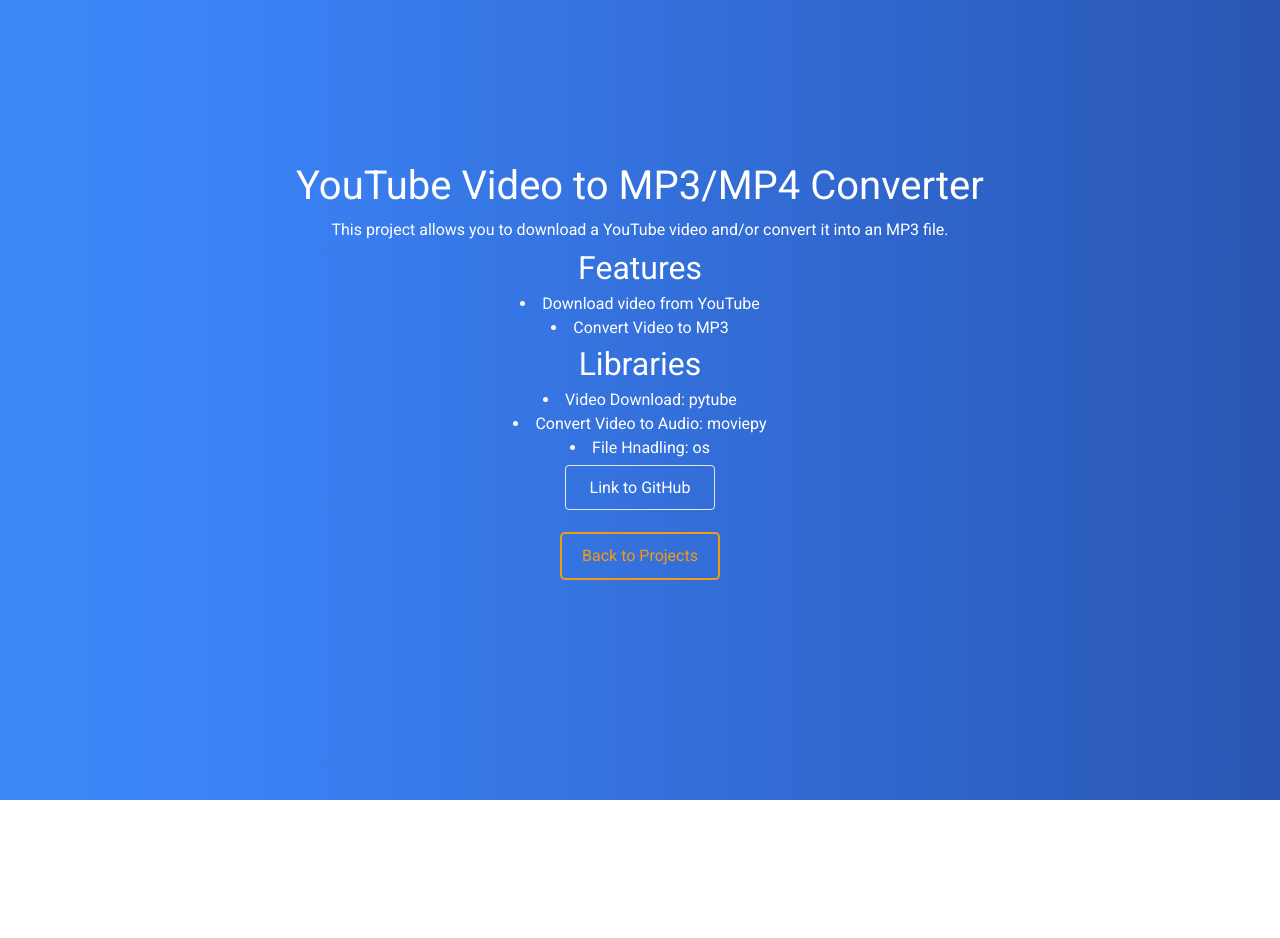
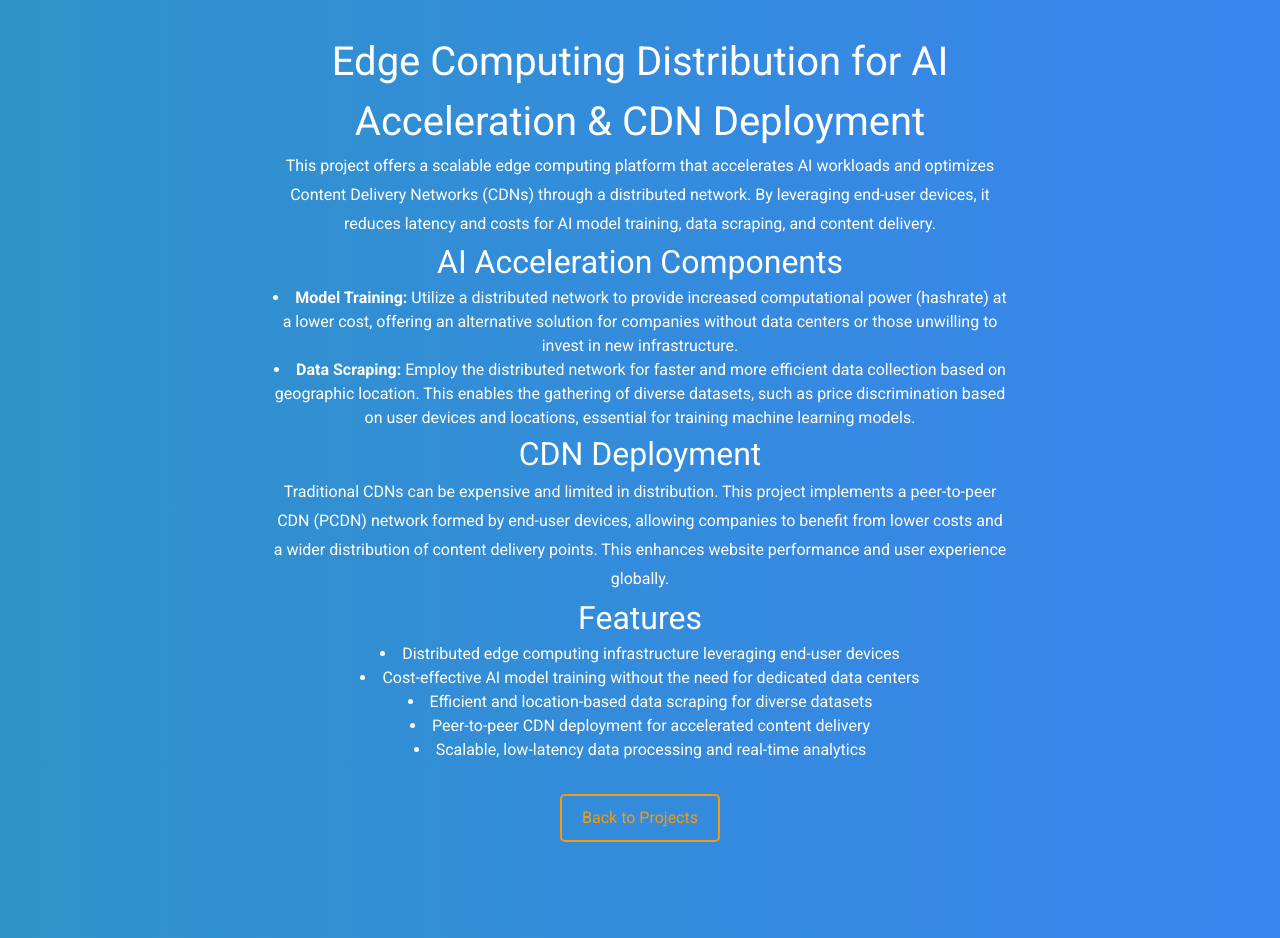
Before and after one commit to King7D/ericwang.github.io, a plain HTML site: page projects/edge.html in a window 1280 px wide. Before the commit the page ends 800 px from the top, so only its background shows below. Drawn offline with nearby package versions, Linux system fonts and the light colour scheme.

Commit message:
update projects

```diff
--- a/projects/youtube.html
+++ b/projects/edge.html
@@ -4,16 +4,16 @@
 <head>
     <meta charset="UTF-8">
     <meta name="viewport" content="width=device-width, initial-scale=1.0">
-    <title>Youtube Converter</title>
+    <title>Edge Computing</title>
     <script src="https://cdn.tailwindcss.com"></script>
     <link rel="stylesheet"
         href="https://fonts.googleapis.com/css2?family=Roboto:wght@300;400;500;700&display=swap">
     <style>
         body {
             font-family: 'Roboto', sans-serif;
-            background: linear-gradient(270deg, #0f172a, #1e3a8a, #3b82f6, #38bdf8);
+            background: linear-gradient(270deg, #0f172a, #1e3a8a, #3b82f6, #2d95c2);
             background-size: 400% 400%;
-            animation: gradientShift 30s ease-in-out infinite;
+            animation: gradientShift 90s ease-in-out infinite;
             min-height: 100vh;
             margin: 0;
             padding: 0;
@@ -105,23 +105,35 @@
 <body>
 
     <div class="content">
-        <h1 style="font-size: 2.5rem">YouTube Video to MP3/MP4 Converter</h1>
-        <p>This project allows you to download a YouTube video and/or convert it into an MP3 file.
+        <h1 style="font-size: 2.5rem">Edge Computing Distribution for AI Acceleration & CDN Deployment</h1>
+        <p>
+            This project offers a scalable edge computing platform that accelerates AI workloads and optimizes Content Delivery Networks (CDNs)
+            through a distributed network. By leveraging end-user devices, it reduces latency and costs for AI model training, data scraping, and content delivery.
+        </p>
+
+        <h2 style="font-size: 2rem">AI Acceleration Components</h2>
+            <li><strong>Model Training:</strong> Utilize a distributed network to provide increased computational power (hashrate) at a lower
+                cost, offering an alternative solution for companies without data centers or those unwilling to invest in new infrastructure.</li>
+            <li><strong>Data Scraping:</strong> Employ the distributed network for faster and more efficient data collection based on geographic
+                location. This enables the gathering of diverse datasets, such as price discrimination based on user devices and locations,
+                essential for training machine learning models.</li>
+
+
+        <h2 style="font-size: 2rem">CDN Deployment</h2>
+
+        <p>
+            Traditional CDNs can be expensive and limited in distribution. This project implements a peer-to-peer CDN (PCDN) network formed
+            by end-user devices, allowing companies to benefit from lower costs and a wider distribution of content delivery points. This
+            enhances website performance and user experience globally.
         </p>
 
         <h2 style="font-size: 2rem">Features</h2>
-            <li>Download video from YouTube</li>
-            <li>Convert Video to MP3</li>
 
-        <h2 style="font-size: 2rem">Libraries</h2>
-
-        <li>Video Download: pytube</li>
-        <li>Convert Video to Audio: moviepy</li>
-        <li>File Hnadling: os</li>
-
-        <p class="text-lg mt-4"></p>
-            <a href="https://github.com/King7D/Youtube-Converter" class="contact-button px-6 py-3 border rounded transition" target="_blank">Link to GitHub</a>
-        </p>
+            <li>Distributed edge computing infrastructure leveraging end-user devices</li>
+            <li>Cost-effective AI model training without the need for dedicated data centers</li>
+            <li>Efficient and location-based data scraping for diverse datasets</li>
+            <li>Peer-to-peer CDN deployment for accelerated content delivery</li>
+            <li>Scalable, low-latency data processing and real-time analytics</li>
 
         <a href="#" class="back-button mb-16" id="backToProjects">Back to Projects</a>
     </div>
```
Also changed, not shown: index.html (+3 -4 lines), projects/IESC.html (+11 -11 lines), projects/campus-bullying.html (+2 -2 lines), projects/digit.html (+2 -2 lines), projects/evonas.html (+7 -7 lines), projects/heart-disease.html (+2 -2 lines), projects/image.html (+2 -2 lines), projects/inventory.html (+2 -2 lines), projects/invest.html (+15 -11 lines).
